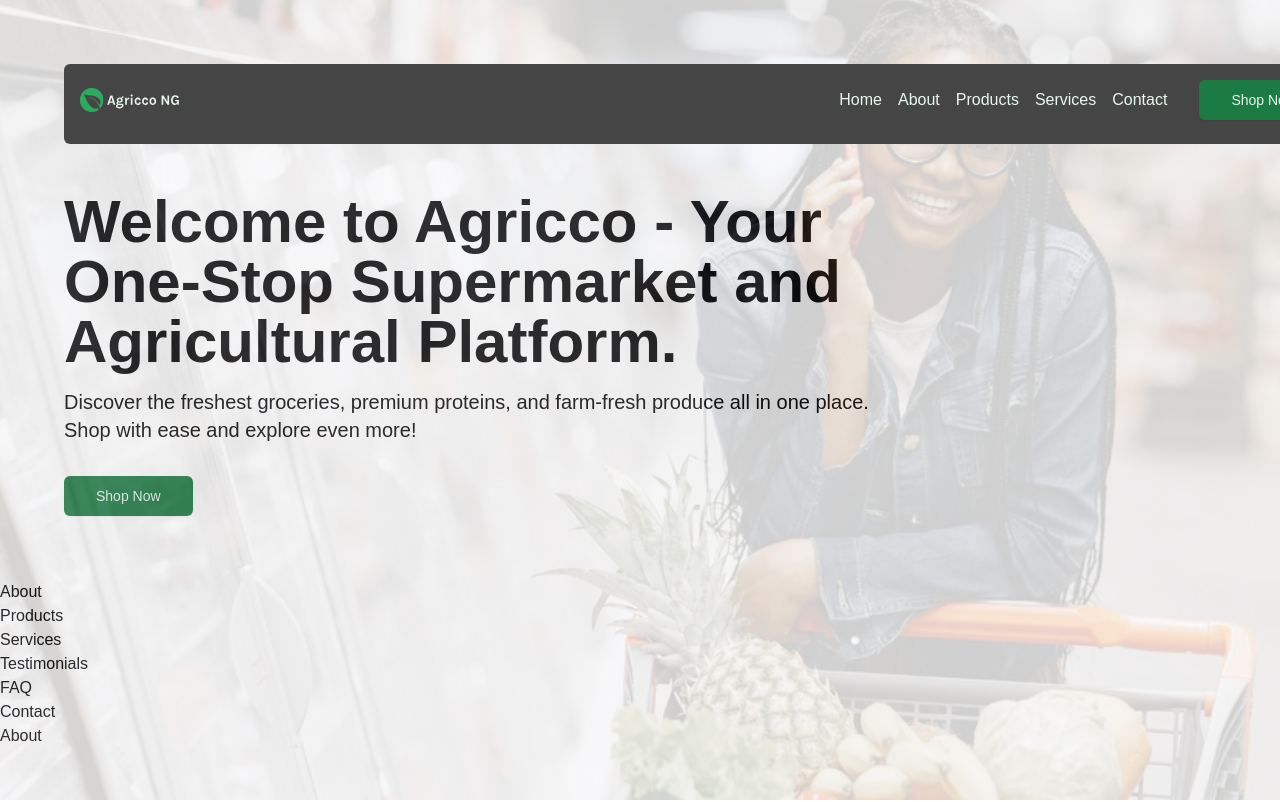
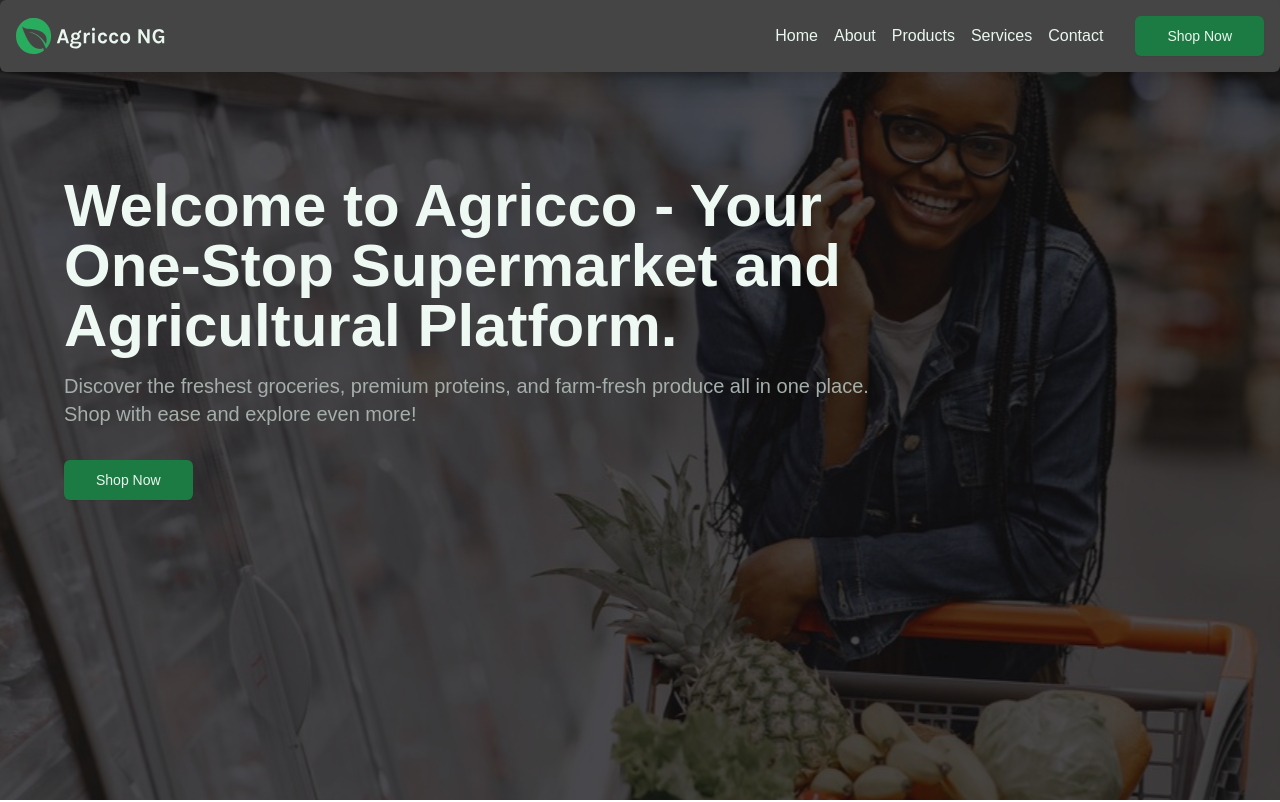
Before and after one commit to EniolaCodes/agricco, a Next.js app: page / in a window 1280 px wide. Shown: the top 802 px of the page. Built offline with nearby package versions, Linux system fonts and the light colour scheme.

Commit message:
feat(navbar, hero): implemented responsive design

```diff
--- a/app/globals.css
+++ b/app/globals.css
@@ -76,3 +76,29 @@ body {
     @apply bg-background text-foreground;
   }
 }
+.full-width-on-xs {
+  @media only screen and (max-width: 576px) {
+    width: 100%;
+  }
+}
+/* .navSize {
+  @media only screen and (min-width: 1024px ) {
+    width: 1384px;
+    padding-top:19px;
+    padding-right: 15px;
+    padding-left: 16px;
+    }
+  @media only screen and (min-width: 768px) {
+    width: 942px;
+    padding-top:9px;
+    padding-right: 19px;
+    padding-left: 11px;
+  }
+  @media only screen and (min-width: 576px) {
+    width: 345px;
+    padding-top:15px;
+    padding-right: 10px;
+    padding-left: 4px;
+    padding-bottom: 14px;
+  }
+} */
--- a/app/page.js
+++ b/app/page.js
@@ -6,11 +6,13 @@ import Testimonials from "@/components/Testimonials";
 import FAQ from "@/components/FAQ";
 import Contact from "@/components/Contact";
 import Footer from "@/components/Footer";
+import Navbar from "@/components/Navbar";
 
 
 export default function Home() {
 	return (
 		<div className="">
+			{/* <Navbar/> */}
 			<Hero/>
 			<About/>
 			<Products/>
--- a/components/Hero.jsx
+++ b/components/Hero.jsx
@@ -2,33 +2,30 @@
 
 import Navbar from "@/components/Navbar";
 import { Button } from "@/components/ui/button";
-import Image from "next/image";
-import { Background_img } from "@/public/images";
 
 const Hero = () => {
 	return (
-		<div className="p-16">
+		<div
+			className="w-full relative h-screen bg-cover bg-center bg-no-repeat"
+			style={{ backgroundImage: "url('/images/image 3.svg')" }}
+		>
+			<div className="absolute inset-0 bg-agriccoBg opacity-70" />
 			<Navbar />
-			<div className="mt-32 flex flex-col gap-4 justify-start">
-				<h1 className="text-4xl md:text-5xl lg:text-6xl font-bold max-w-[900px]">
+			<div className="z-40 relative p-4 md:p-16">
+				<div className="flex flex-col gap-4 justify-start mt-28">
+					<h1 className="text-[#EDF9F2] text-4xl md:text-5xl lg:text-6xl font-extrabold md:max-w-[900px]">
 						Welcome to Agricco - Your One-Stop Supermarket and Agricultural
 						Platform.
 					</h1>
-				<p className="mb-8 text-lg md:text-xl max-w-[850px]">
+					<p className="text-agriccoDark mb-8 text-lg md:text-xl max-w-[850px]">
 						Discover the freshest groceries, premium proteins, and farm-fresh
 						produce all in one place. Shop with ease and explore even more!
 					</p>
 				</div>
-			<Button variant="agricco" size="lg">
+				<Button variant="agricco" size="lg" className="full-width-on-xs">
 					Shop Now
 				</Button>
-			<Image
-				src={Background_img}
-				alt="Woman"
-				width={400}
-				height={400}
-				className="absolute inset-0 w-full h-full object-cover opacity-20"
-			/>
+			</div>
 		</div>
 	);
 };
--- a/components/Navbar.jsx
+++ b/components/Navbar.jsx
@@ -4,7 +4,7 @@ import { useState, useEffect } from "react";
 import Image from "next/image";
 import Link from "next/link";
 import { Button } from "@/components/ui/button";
-import { Logo } from "@/public/images";
+import { Logo, Logo2 } from "@/public/images";
 import { AiOutlineMenu, AiOutlineClose } from "react-icons/ai";
 
 const Navbar = () => {
@@ -16,45 +16,46 @@ const Navbar = () => {
 		setNav(!nav);
 	};
 
-	useEffect(() => {
-		const handleShadow = () => {
-			if (window.scrollY >= 90) {
-				setShadow(true);
-			} else {
-				setShadow(false);
-			}
-		};
-		window.addEventListener("scroll", handleShadow);
-	}, []);
+	// useEffect(() => {
+	// 	const handleShadow = () => {
+	// 		if (window.scrollY >= 90) {
+	// 			setShadow(true);
+	// 		} else {
+	// 			setShadow(false);
+	// 		}
+	// 	};
+	// 	window.addEventListener("scroll", handleShadow);
+	// }, []);
 
 	return (
 		<div
 			style={{ backgroundColor: `${navBg}` }}
 			className={
 				shadow
-					? "fixed rounded-md h-20 w-full shadow-xl z-[100]"
-					: "fixed rounded-md w-full h-20 z-[100]"
+					? "fixed rounded-md shadow-xl z-[100]"
+					: "fixed rounded-md z-[100] shadow-xl navSize w-full"
 			}
 		>
-			<div className="flex justify-between items-center p-4">
-				<Image src={Logo} width={100} height={100} alt="logo" className="" />
+			<div className="flex gap-8 justify-between items-center p-4">
+				<Image src={Logo} width={150} height={150} alt="logo" className="" />
 				<div className="flex justify-between items-center gap-8">
-					<ul className="hidden md:flex space-x-4 text-agriccoGreen">
-						<Link href="/">
-							<li>Home</li>
-						</Link>
-						<Link href="/#about">
-							<li>About</li>
-						</Link>
-						<Link href="#/products">
-							<li>Products</li>
-						</Link>
-						<Link href="#/services">
-							<li>Services</li>
-						</Link>
-						<Link href="#/contact">
-							<li>Contact</li>
-						</Link>
+					<ul className="hidden md:flex gap-4 text-agriccoGreen text-base font-normal">
+						<li className="text-inherit font-[inherit]">
+							<Link href="/" className="font-[inherit]">Home</Link>
+						</li>
+						<li className="text-inherit font-[inherit]">
+							<Link href="/#about">About</Link>
+						</li>
+
+						<li className="text-inherit font-[inherit]">
+							<Link href="/#products">Products</Link>
+						</li>
+						<li className="text-inherit font-[inherit]">
+							<Link href="/#services">Services</Link>
+						</li>
+						<li className="text-inherit font-[inherit]">
+							<Link href="/#contact" >Contact</Link>
+						</li>
 					</ul>
 					<div onClick={handleNav} className="md:hidden">
 						<AiOutlineMenu size={25} />
@@ -64,6 +65,64 @@ const Navbar = () => {
 					</Button>
 				</div>
 			</div>
+			<div
+				className={
+					nav ? `md:hidden fixed left-0 top-0 w-full h-screen bg-black/70` : ""
+				}
+			>
+				<div
+					className={
+						nav
+							? `fixed left-0 top-0 w-[75%] sm:w-[60%] md:w-[45%] h-screen bg-[#ecf0f3] ease-in duration-500`
+							: `fixed left-[-100%] top-0 ease-in duration-500`
+					}
+				>
+					<div className="flex w-full items-center justify-between p-4">
+						<Link href="/">
+							<Image src={Logo2} alt="/" width={120} height={120} />
+						</Link>
+
+						<div
+							onClick={handleNav}
+							className="rounded-full shadow-lg shadow-gray-400 p-3 cursor-pointer"
+						>
+							<AiOutlineClose />
+						</div>
+					</div>
+					<div className="p-4 flex flex-col gap-8">
+						<ul className="flex flex-col gap-4 text-[39px]">
+							<Link href="/">
+								<li onClick={() => setNav(false)} className=" text-inherit">
+									Home
+								</li>
+							</Link>
+							<Link href="/#about">
+								<li onClick={() => setNav(false)} className="text-inherit">
+									About
+								</li>
+							</Link>
+							<Link href="/#skills">
+								<li onClick={() => setNav(false)} className="text-inherit">
+									Services
+								</li>
+							</Link>
+							<Link href="/#projects">
+								<li onClick={() => setNav(false)} className="text-inherit">
+									Products
+								</li>
+							</Link>
+							<Link href="/#contact">
+								<li onClick={() => setNav(false)} className="text-inherit">
+									Contact
+								</li>
+							</Link>
+						</ul>
+						<Button variant="agricco" className="full-width-on-xs">
+							Shop Now
+						</Button>
+					</div>
+				</div>
+			</div>
 		</div>
 	);
 };
--- a/public/images/index.js
+++ b/public/images/index.js
@@ -1,4 +1,5 @@
 import Logo from "./Logo.svg";
-import Background_img from "./image 3.svg"
+import Background_img from "./image 3.svg";
+import Logo2 from "./AgriccoNG.svg";
 
-export { Logo, Background_img };
+export { Logo, Background_img, Logo2 };
--- a/tailwind.config.js
+++ b/tailwind.config.js
@@ -13,6 +13,7 @@ module.exports = {
 				agriccoGrey: "#EDFAF2",
 				agriccoDark: "#A5AFAA",
 				agriccoBlack: "#BEBEBE",
+				agriccoBg: "#0A090A",
 				background: "hsl(var(--background))",
 				foreground: "hsl(var(--foreground))",
 				card: {
```
Also changed, not shown: public/images/AgriccoNG.svg (added). Lines whose indentation alone changed are shown as unchanged.
